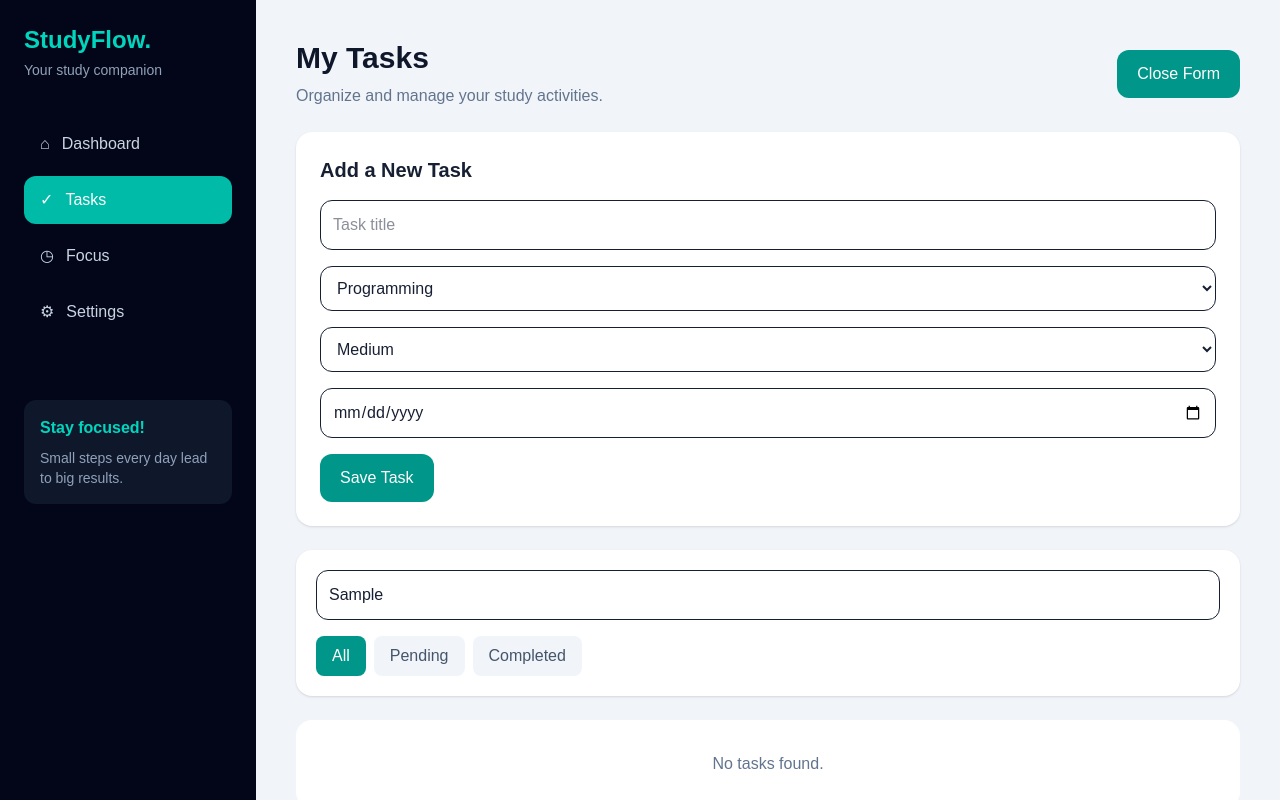
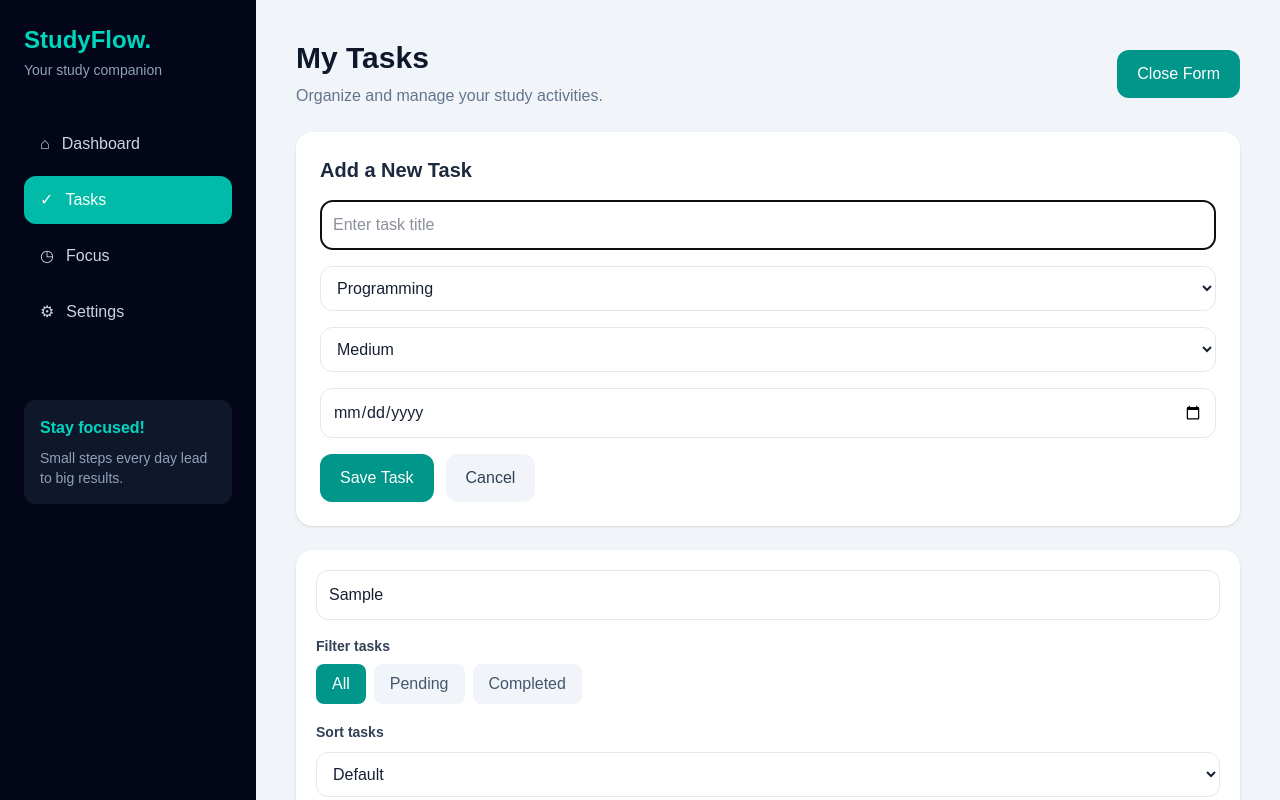
Before and after one commit to FlaviaNdahiro/StudyFlow, a React (Vite) app: page /tasks in a window 1280 px wide. Both pictures are taken after typing "Sample" into the empty fields and a click on the button "+ Add Task". Shown: the top 800 px of the page. Built offline with nearby package versions, Linux system fonts and the light colour scheme.

Commit message:
Complete task management features

```diff
--- a/src/pages/TasksPage.jsx
+++ b/src/pages/TasksPage.jsx
@@ -5,27 +5,58 @@ import useDebounce from '../hooks/useDebounce'
 import useDocumentTitle from '../hooks/useDocumentTitle'
 
 function TasksPage({ tasks, setTasks }) {
+
   const [showForm, toggleForm] = useToggle(false)
   const [search, setSearch] = useState('')
   const [filter, setFilter] = useState('All')
+  const [sort, setSort] = useState('Default')
+
   const [title, setTitle] = useState('')
   const [category, setCategory] = useState('Programming')
   const [priority, setPriority] = useState('Medium')
   const [dueDate, setDueDate] = useState('')
-  const searchRef = useRef(null)
+
+  const [editingId, setEditingId] = useState(null)
+
+  const titleRef = useRef(null)
 
   const debouncedSearch = useDebounce(search)
 
   useDocumentTitle('My Tasks')
 
-  function addTask(event) {
+  function resetForm() {
+    setTitle('')
+    setCategory('Programming')
+    setPriority('Medium')
+    setDueDate('')
+    setEditingId(null)
+    toggleForm()
+  }
+
+  function addOrUpdateTask(event) {
     event.preventDefault()
 
     if (!title.trim()) {
       alert('Please enter a task title.')
+      titleRef.current?.focus()
       return
     }
 
+    if (editingId !== null) {
+      setTasks((previousTasks) =>
+        previousTasks.map((task) =>
+          task.id === editingId
+            ? {
+                ...task,
+                title: title.trim(),
+                category,
+                priority,
+                dueDate,
+              }
+            : task
+        )
+      )
+    } else {
       const newTask = {
         id: Date.now(),
         title: title.trim(),
@@ -36,12 +67,28 @@ function TasksPage({ tasks, setTasks }) {
       }
 
       setTasks((previousTasks) => [...previousTasks, newTask])
+    }
 
     setTitle('')
     setCategory('Programming')
     setPriority('Medium')
     setDueDate('')
+    setEditingId(null)
     toggleForm()
+  }
+
+  function editTask(task) {
+    setTitle(task.title)
+    setCategory(task.category)
+    setPriority(task.priority)
+    setDueDate(task.dueDate || '')
+    setEditingId(task.id)
+
+    if (!showForm) {
+      toggleForm()
+    }
+
+    window.scrollTo({ top: 0, behavior: 'smooth' })
   }
 
   function toggleComplete(id) {
@@ -55,12 +102,19 @@ function TasksPage({ tasks, setTasks }) {
   }
 
   function deleteTask(id) {
+    const confirmed = window.confirm(
+      'Are you sure you want to delete this task?'
+    )
+
+    if (confirmed) {
       setTasks((previousTasks) =>
         previousTasks.filter((task) => task.id !== id)
       )
     }
+  }
 
-  const filteredTasks = tasks.filter((task) => {
+  const filteredTasks = tasks
+    .filter((task) => {
       const matchesSearch = task.title
         .toLowerCase()
         .includes(debouncedSearch.toLowerCase())
@@ -72,47 +126,84 @@ function TasksPage({ tasks, setTasks }) {
 
       return matchesSearch && matchesFilter
     })
+    .sort((a, b) => {
+      if (sort === 'Priority') {
+        const priorityOrder = {
+          High: 1,
+          Medium: 2,
+          Low: 3,
+        }
+
+        return priorityOrder[a.priority] - priorityOrder[b.priority]
+      }
+
+      if (sort === 'Due Date') {
+        if (!a.dueDate) return 1
+        if (!b.dueDate) return -1
+
+        return a.dueDate.localeCompare(b.dueDate)
+      }
+
+      return 0
+    })
 
   return (
     <div>
+      {/* Page heading */}
       <div className="flex flex-wrap justify-between items-center gap-4">
         <div>
           <h1 className="text-3xl font-bold text-slate-900">
             My Tasks
           </h1>
+
           <p className="text-slate-500 mt-2">
             Organize and manage your study activities.
           </p>
         </div>
 
         <button
-          onClick={toggleForm}
+          onClick={() => {
+            if (showForm) {
+              setTitle('')
+              setEditingId(null)
+              setCategory('Programming')
+              setPriority('Medium')
+              setDueDate('')
+              toggleForm()
+            } else {
+              toggleForm()
+              setTimeout(() => titleRef.current?.focus(), 0)
+            }
+          }}
           className="bg-teal-600 text-white px-5 py-3 rounded-xl hover:bg-teal-700"
         >
           {showForm ? 'Close Form' : '+ Add Task'}
         </button>
       </div>
 
+      {/* Add and Edit Form */}
       {showForm && (
         <form
-          onSubmit={addTask}
+          onSubmit={addOrUpdateTask}
           className="bg-white p-6 rounded-2xl shadow-sm mt-6 space-y-4"
         >
-          <h2 className="text-xl font-bold">Add a New Task</h2>
+          <h2 className="text-xl font-bold text-slate-800">
+            {editingId !== null ? 'Edit Task' : 'Add a New Task'}
+          </h2>
 
           <input
-            ref={searchRef}
+            ref={titleRef}
             type="text"
-            placeholder="Task title"
+            placeholder="Enter task title"
             value={title}
             onChange={(event) => setTitle(event.target.value)}
-            className="w-full border p-3 rounded-xl"
+            className="w-full border border-slate-200 p-3 rounded-xl"
           />
 
           <select
             value={category}
             onChange={(event) => setCategory(event.target.value)}
-            className="w-full border p-3 rounded-xl"
+            className="w-full border border-slate-200 p-3 rounded-xl"
           >
             <option>Programming</option>
             <option>Networking</option>
@@ -124,7 +215,7 @@ function TasksPage({ tasks, setTasks }) {
           <select
             value={priority}
             onChange={(event) => setPriority(event.target.value)}
-            className="w-full border p-3 rounded-xl"
+            className="w-full border border-slate-200 p-3 rounded-xl"
           >
             <option>Low</option>
             <option>Medium</option>
@@ -135,29 +226,51 @@ function TasksPage({ tasks, setTasks }) {
             type="date"
             value={dueDate}
             onChange={(event) => setDueDate(event.target.value)}
-            className="w-full border p-3 rounded-xl"
+            className="w-full border border-slate-200 p-3 rounded-xl"
           />
 
+          <div className="flex gap-3">
             <button
               type="submit"
-            className="bg-teal-600 text-white px-5 py-3 rounded-xl"
+              className="bg-teal-600 text-white px-5 py-3 rounded-xl hover:bg-teal-700"
             >
-            Save Task
+              {editingId !== null ? 'Update Task' : 'Save Task'}
             </button>
+
+            <button
+              type="button"
+              onClick={() => {
+                setTitle('')
+                setCategory('Programming')
+                setPriority('Medium')
+                setDueDate('')
+                setEditingId(null)
+                toggleForm()
+              }}
+              className="bg-slate-100 text-slate-700 px-5 py-3 rounded-xl"
+            >
+              Cancel
+            </button>
+          </div>
         </form>
       )}
 
+      {/* Search, Filter and Sort */}
       <div className="bg-white p-5 rounded-2xl shadow-sm mt-6">
         <input
           type="text"
           placeholder="Search tasks..."
           value={search}
           onChange={(event) => setSearch(event.target.value)}
-          className="w-full border p-3 rounded-xl"
-          onFocus={() => searchRef.current?.blur()}
+          className="w-full border border-slate-200 p-3 rounded-xl"
         />
 
-        <div className="flex flex-wrap gap-2 mt-4">
+        <div className="mt-4">
+          <p className="text-sm font-semibold text-slate-700 mb-2">
+            Filter tasks
+          </p>
+
+          <div className="flex flex-wrap gap-2">
             {['All', 'Pending', 'Completed'].map((option) => (
               <button
                 key={option}
@@ -174,10 +287,28 @@ function TasksPage({ tasks, setTasks }) {
           </div>
         </div>
 
+        <div className="mt-4">
+          <label className="text-sm font-semibold text-slate-700">
+            Sort tasks
+          </label>
+
+          <select
+            value={sort}
+            onChange={(event) => setSort(event.target.value)}
+            className="w-full border border-slate-200 p-3 rounded-xl mt-2"
+          >
+            <option>Default</option>
+            <option>Priority</option>
+            <option>Due Date</option>
+          </select>
+        </div>
+      </div>
+
+      {/* Task List */}
       <div className="mt-6 space-y-3">
         {filteredTasks.length === 0 ? (
           <div className="bg-white p-8 rounded-2xl text-center text-slate-500">
-            No tasks found.
+            No tasks found. Add a new task to get started!
           </div>
         ) : (
           filteredTasks.map((task) => (
@@ -185,7 +316,7 @@ function TasksPage({ tasks, setTasks }) {
               key={task.id}
               className="bg-white p-5 rounded-2xl shadow-sm flex flex-wrap justify-between items-center gap-4"
             >
-              <div>
+              <div className="flex-1">
                 <h3
                   className={`font-semibold text-lg ${
                     task.completed
@@ -203,9 +334,26 @@ function TasksPage({ tasks, setTasks }) {
                 <p className="text-sm text-slate-400">
                   Due: {task.dueDate || 'No date'}
                 </p>
+
+                <span
+                  className={`inline-block mt-2 text-xs px-3 py-1 rounded-full ${
+                    task.completed
+                      ? 'bg-green-100 text-green-700'
+                      : 'bg-yellow-100 text-yellow-700'
+                  }`}
+                >
+                  {task.completed ? 'Completed' : 'Pending'}
+                </span>
               </div>
 
-              <div className="flex gap-2">
+              <div className="flex flex-wrap gap-2">
+                <button
+                  onClick={() => editTask(task)}
+                  className="bg-blue-100 text-blue-700 px-3 py-2 rounded-lg"
+                >
+                  Edit
+                </button>
+
                 <button
                   onClick={() => toggleComplete(task.id)}
                   className="bg-teal-100 text-teal-700 px-3 py-2 rounded-lg"
```
Lines whose indentation alone changed are shown as unchanged.
